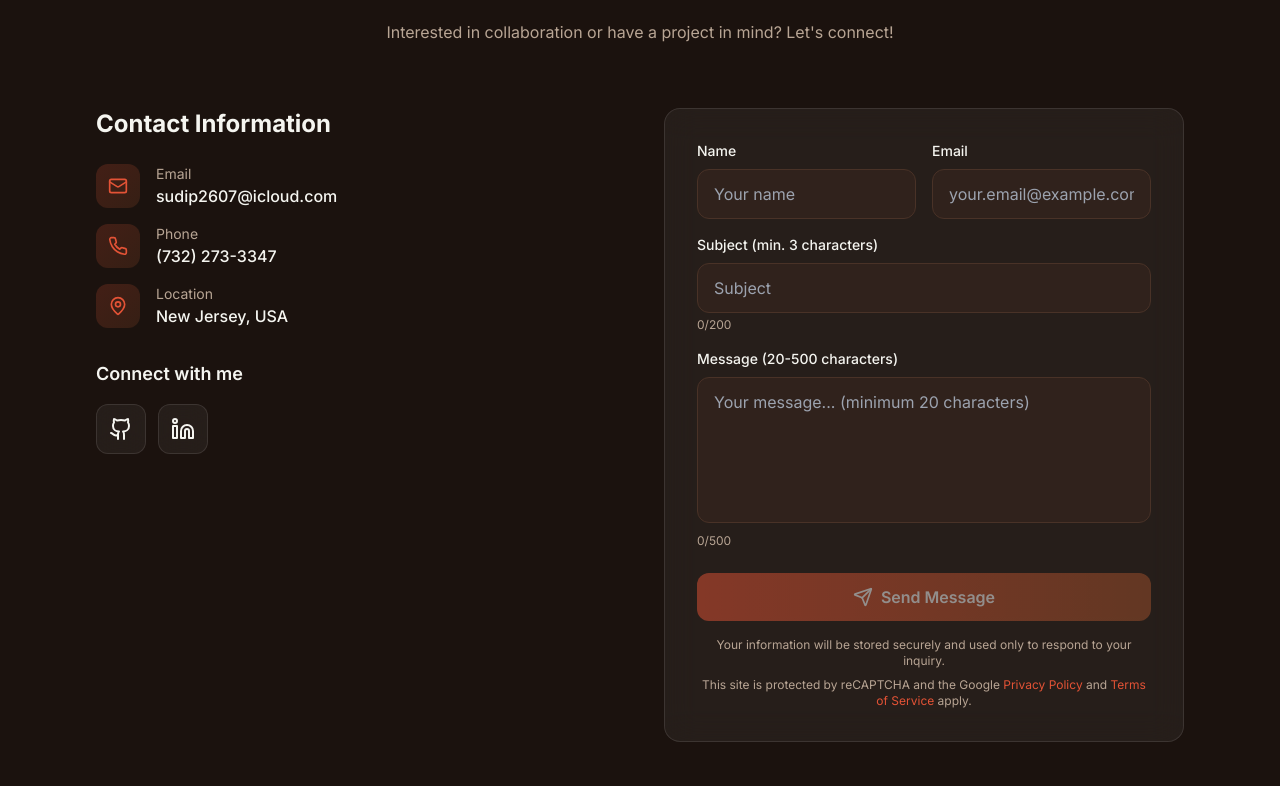
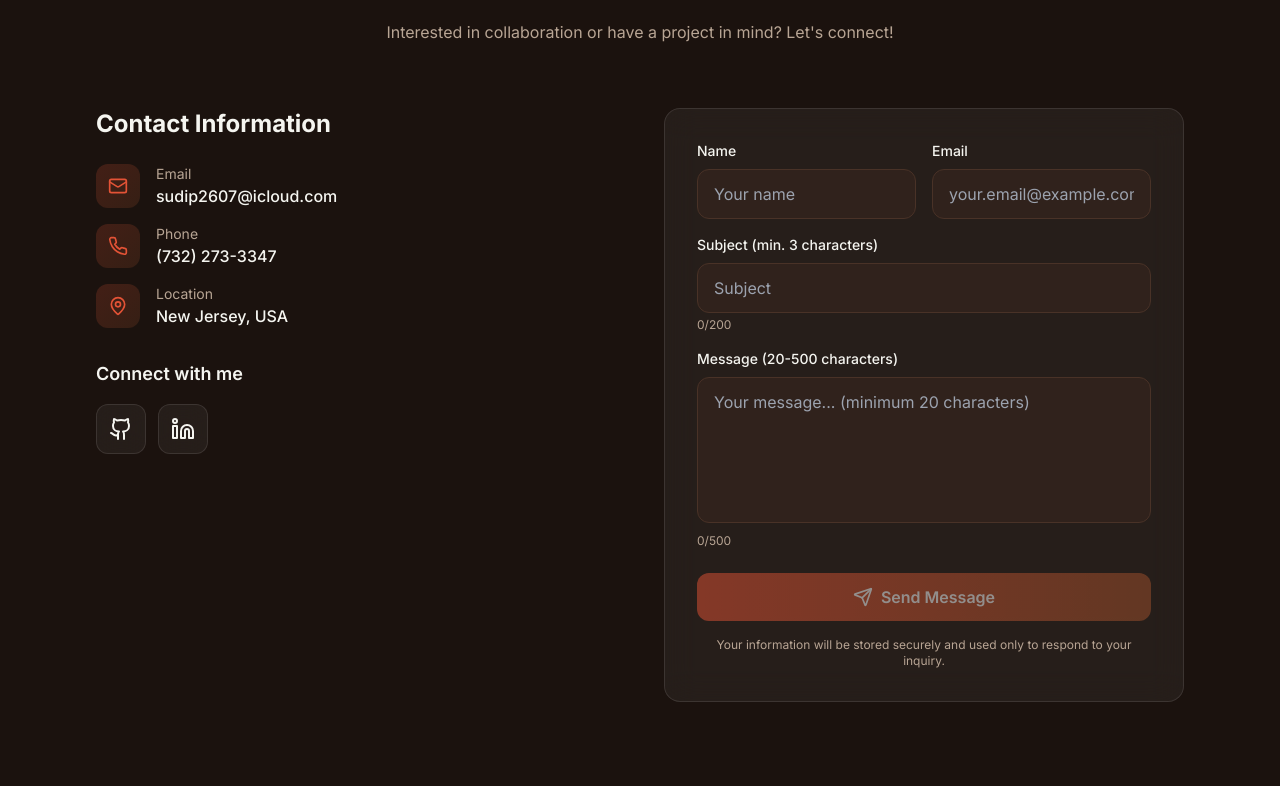
Before and after one commit to sudip2607/sudip2607, a Next.js app: page / in a window 1280 px wide. Shown: the part 6974-7760 px from the top of the page. Built offline with nearby package versions, Linux system fonts and the light colour scheme; no server answers.

Commit message:
Hide reCAPTCHA notice text

```diff
--- a/components/contact.tsx
+++ b/components/contact.tsx
@@ -411,13 +411,14 @@ export default function Contact() {
               <p className="text-xs text-muted-foreground text-center mt-4">
                 Your information will be stored securely and used only to respond to your inquiry.
               </p>
-              {process.env.NEXT_PUBLIC_RECAPTCHA_SITE_KEY && (
+              {/* Temporarily hidden reCAPTCHA notice for debugging */}
+              {/* {process.env.NEXT_PUBLIC_RECAPTCHA_SITE_KEY && (
                 <p className="text-xs text-muted-foreground text-center mt-2">
                   This site is protected by reCAPTCHA and the Google
                   <a href="https://policies.google.com/privacy" className="text-[#E35336] hover:underline" target="_blank" rel="noopener noreferrer"> Privacy Policy</a> and
                   <a href="https://policies.google.com/terms" className="text-[#E35336] hover:underline" target="_blank" rel="noopener noreferrer"> Terms of Service</a> apply.
                 </p>
-              )}
+              )} */}
             </form>
           </motion.div>
         </div>
```
